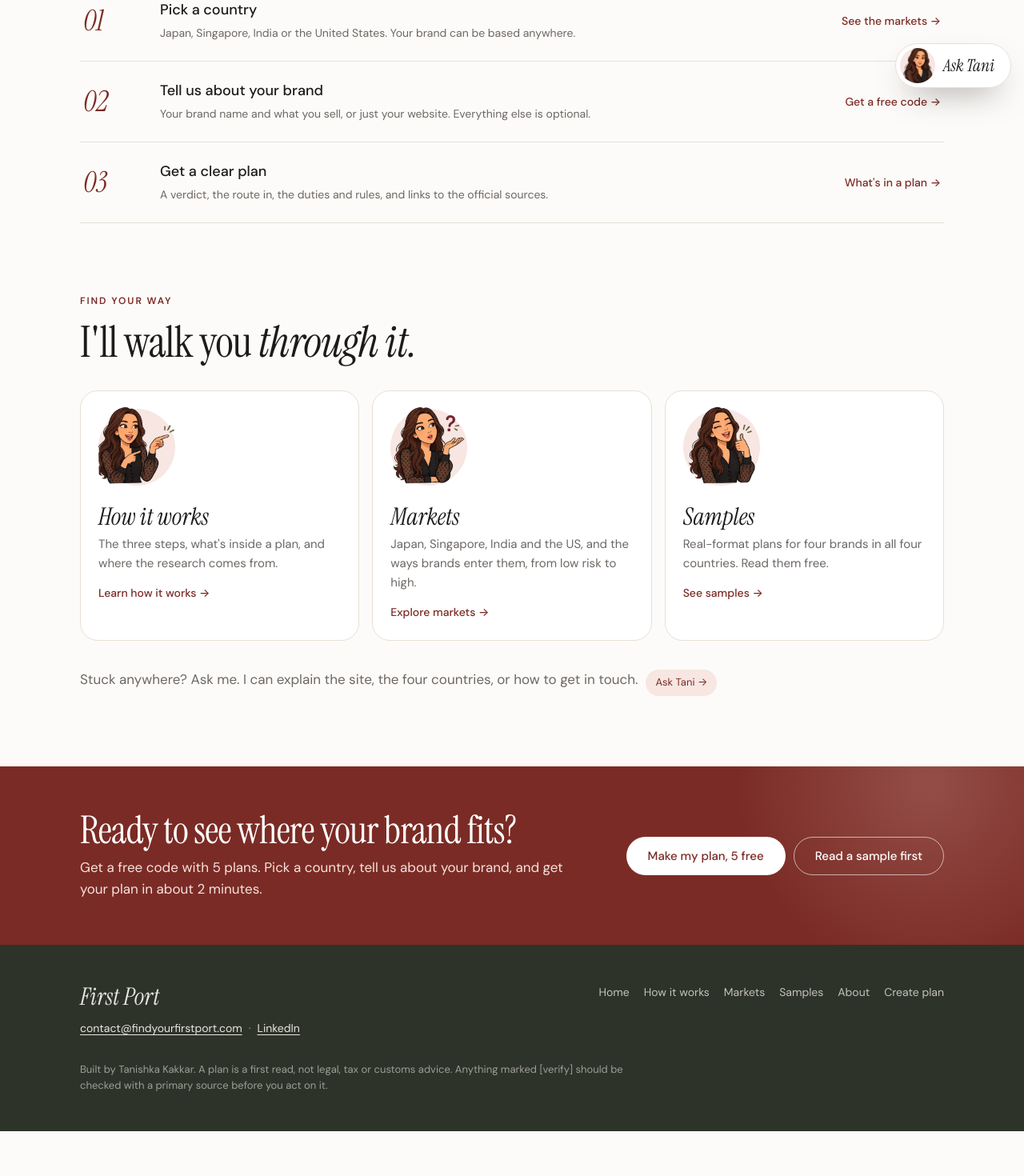
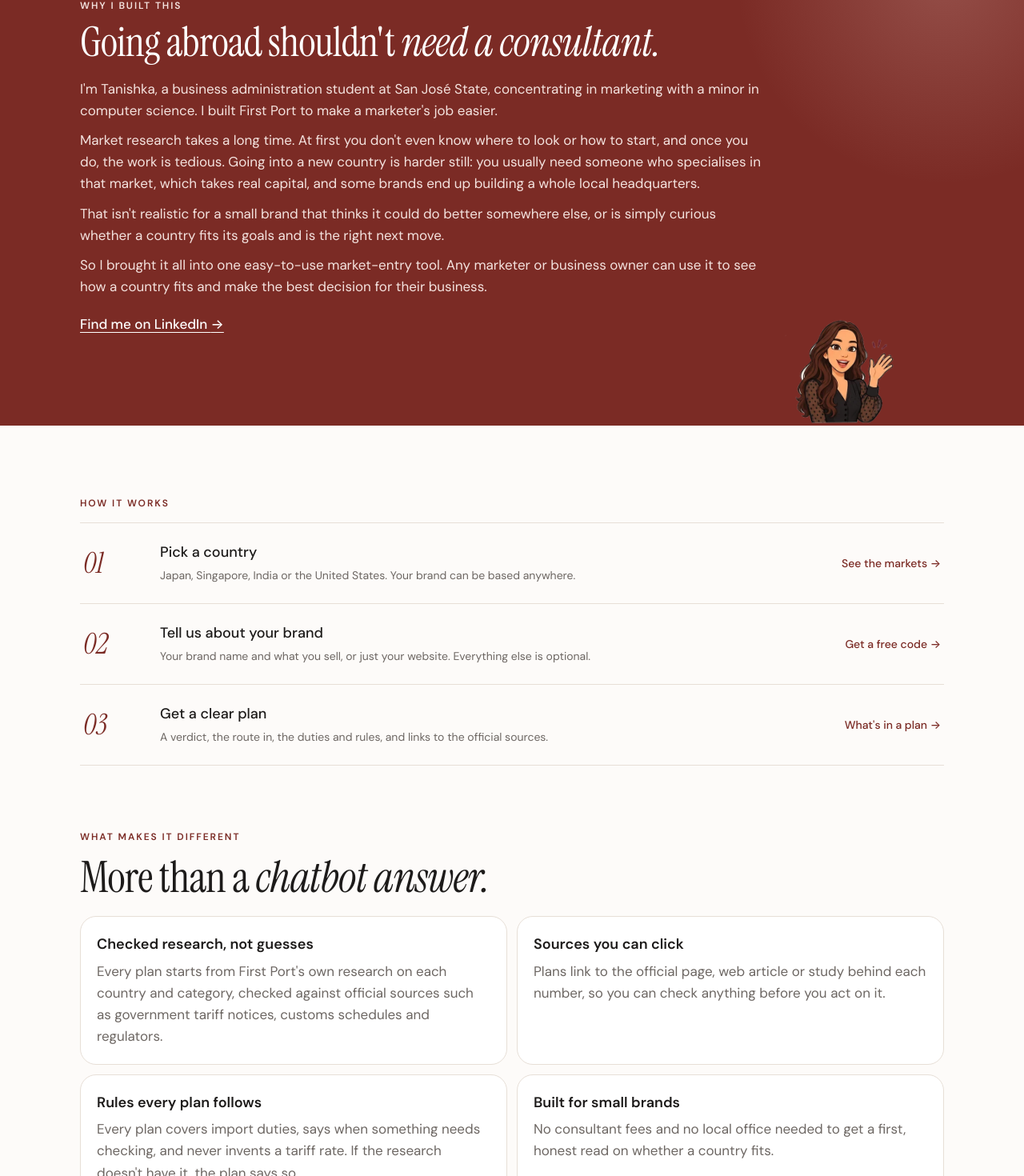
Before and after one commit to tanishkakakkar-max/entry-plan, a Next.js app: page / in a window 1280 px wide. Shown: the part 674-2144 px from the top of the page at 80% size. Before the commit the page ends 2088 px from the top, so only its background shows below. Built offline with nearby package versions, Linux system fonts and the light colour scheme.

Commit message:
About is back on Home (story, jumping Tani, what makes it different); /about goes to that section; nav without About

```diff
--- a/app/components/SiteChrome.tsx
+++ b/app/components/SiteChrome.tsx
@@ -10,7 +10,6 @@ const LINKS = [
   { href: "/how-it-works", label: "How it works" },
   { href: "/markets", label: "Markets" },
   { href: "/samples", label: "Samples" },
-  { href: "/about", label: "About" },
 ];
 const CTA = { href: "/create", label: "Create plan" };
 
--- a/app/components/Tani.tsx
+++ b/app/components/Tani.tsx
@@ -137,7 +137,7 @@ function RichText({ text }: { text: string }) {
   );
 }
 
-const PAGE_NAMES: Record<string, string> = { "/": "Home", "/how-it-works": "How it works", "/markets": "Markets", "/samples": "Samples", "/about": "About", "/create": "Create" };
+const PAGE_NAMES: Record<string, string> = { "/": "Home", "/how-it-works": "How it works", "/markets": "Markets", "/samples": "Samples", "/create": "Create" };
 const GREETING: Record<string, { face: Face; text: string }> = {
   Home: { face: "wave", text: "Hi, I'm Tani. I built First Port. Stuck on anything? Ask me." },
   "How it works": { face: "idea", text: "Hi! Want to know what's in a plan or how codes work? Ask me." },
--- a/app/page.tsx
+++ b/app/page.tsx
@@ -1,6 +1,7 @@
 import Link from "next/link";
 import { StartMap } from "./components/StartMap";
-import { AskTaniButton, TaniFace } from "./components/Tani";
+import { BRAND } from "./components/brand";
+import { AskTaniButton, JumpingTani, TaniFace } from "./components/Tani";
 import { PlanCta } from "./components/PlanCta";
 
 const HOW = [
@@ -15,7 +16,26 @@ const GUIDE = [
   { face: "thumbsup" as const, title: "Samples", text: "Real-format plans for four brands in all four countries. Read them free.", href: "/samples", cta: "See samples" },
 ];
 
-// Home: the pitch, three steps, where to go next, and the plan button.
+const DIFFERENT = [
+  {
+    title: "Checked research, not guesses",
+    text: "Every plan starts from First Port's own research on each country and category, checked against official sources such as government tariff notices, customs schedules and regulators.",
+  },
+  {
+    title: "Sources you can click",
+    text: "Plans link to the official page, web article or study behind each number, so you can check anything before you act on it.",
+  },
+  {
+    title: "Rules every plan follows",
+    text: "Every plan covers import duties, says when something needs checking, and never invents a tariff rate. If the research doesn't have it, the plan says so.",
+  },
+  {
+    title: "Built for small brands",
+    text: "No consultant fees and no local office needed to get a first, honest read on whether a country fits.",
+  },
+];
+
+// Home: the pitch, why I built it, three steps, what makes it different, where to go next, and the plan button.
 export default function StartPage() {
   return (
     <main id="top">
@@ -40,6 +60,40 @@ export default function StartPage() {
         </div>
       </section>
 
+      <section className="story reveal" id="about">
+        <div className="wrap story-inner">
+          <div>
+            <p className="kicker kicker-light">Why I built this</p>
+            <h2>
+              Going abroad shouldn&apos;t <em>need a consultant.</em>
+            </h2>
+            <p>
+              I&apos;m Tanishka, a business administration student at San José State, concentrating in marketing with a minor in computer science. I built
+              First Port to make a marketer&apos;s job easier.
+            </p>
+            <p>
+              Market research takes a long time. At first you don&apos;t even know where to look or how to start, and once you
+              do, the work is tedious. Going into a new country is harder still: you usually need someone who specialises in
+              that market, which takes real capital, and some brands end up building a whole local headquarters.
+            </p>
+            <p>
+              That isn&apos;t realistic for a small brand that thinks it could do better somewhere else, or is simply curious
+              whether a country fits its goals and is the right next move.
+            </p>
+            <p>
+              So I brought it all into one easy-to-use market-entry tool. Any marketer or business owner can use it to see how a
+              country fits and make the best decision for their business.
+            </p>
+            <a className="story-link" href={BRAND.authorUrl} target="_blank" rel="noopener noreferrer">
+              Find me on LinkedIn <span aria-hidden="true">→</span>
+            </a>
+          </div>
+          <div className="story-stage">
+            <JumpingTani height={200} />
+          </div>
+        </div>
+      </section>
+
       <section className="wrap how reveal" aria-labelledby="how-title">
         <p className="kicker" id="how-title">
           How it works
@@ -60,6 +114,23 @@ export default function StartPage() {
             </li>
           ))}
         </ol>
+      </section>
+
+      <section className="wrap about-diff reveal" aria-labelledby="diff-title">
+        <p className="kicker" id="diff-title">
+          What makes it different
+        </p>
+        <h2 className="section-title">
+          More than a <em>chatbot answer.</em>
+        </h2>
+        <div className="diff-grid">
+          {DIFFERENT.map((d) => (
+            <div key={d.title} className="diff-card">
+              <h3>{d.title}</h3>
+              <p>{d.text}</p>
+            </div>
+          ))}
+        </div>
       </section>
 
       <section className="wrap guide reveal" aria-labelledby="guide-title">
```
Also changed, not shown: app/about/page.tsx (+3 -102 lines), knowledge/tani-guide.md (+2 -2 lines).
